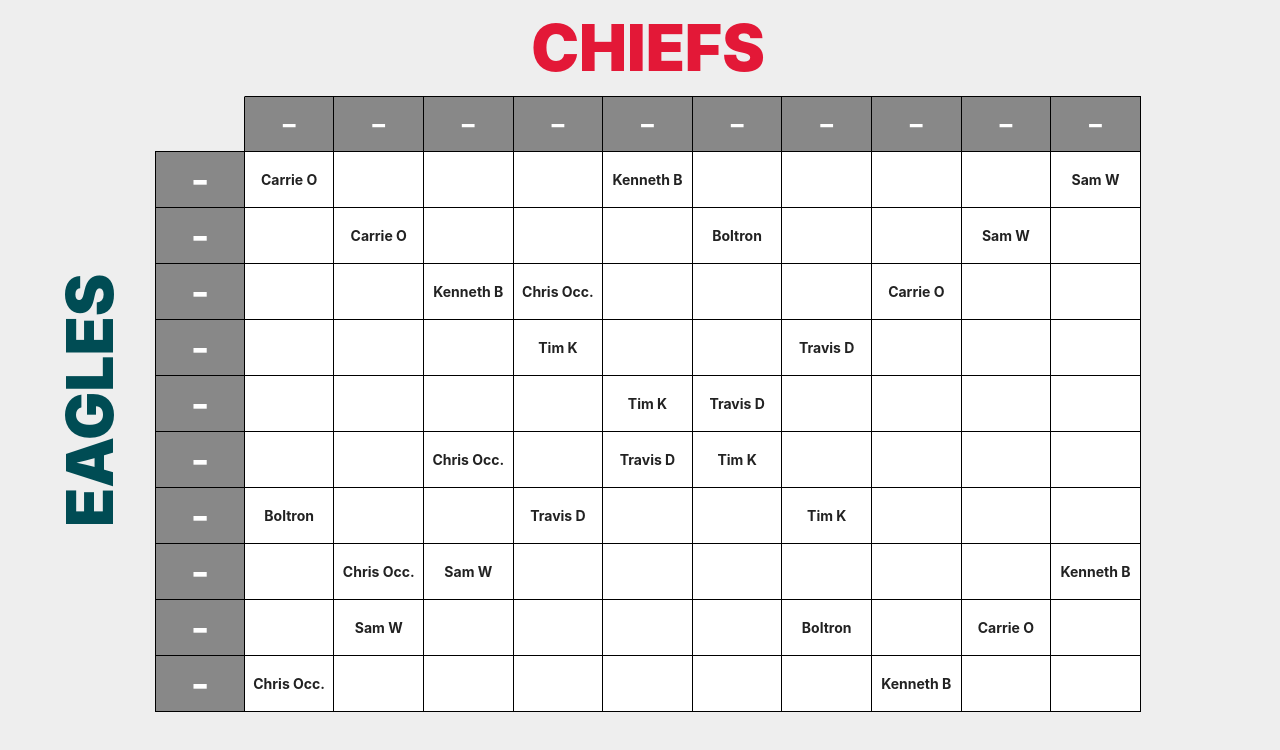
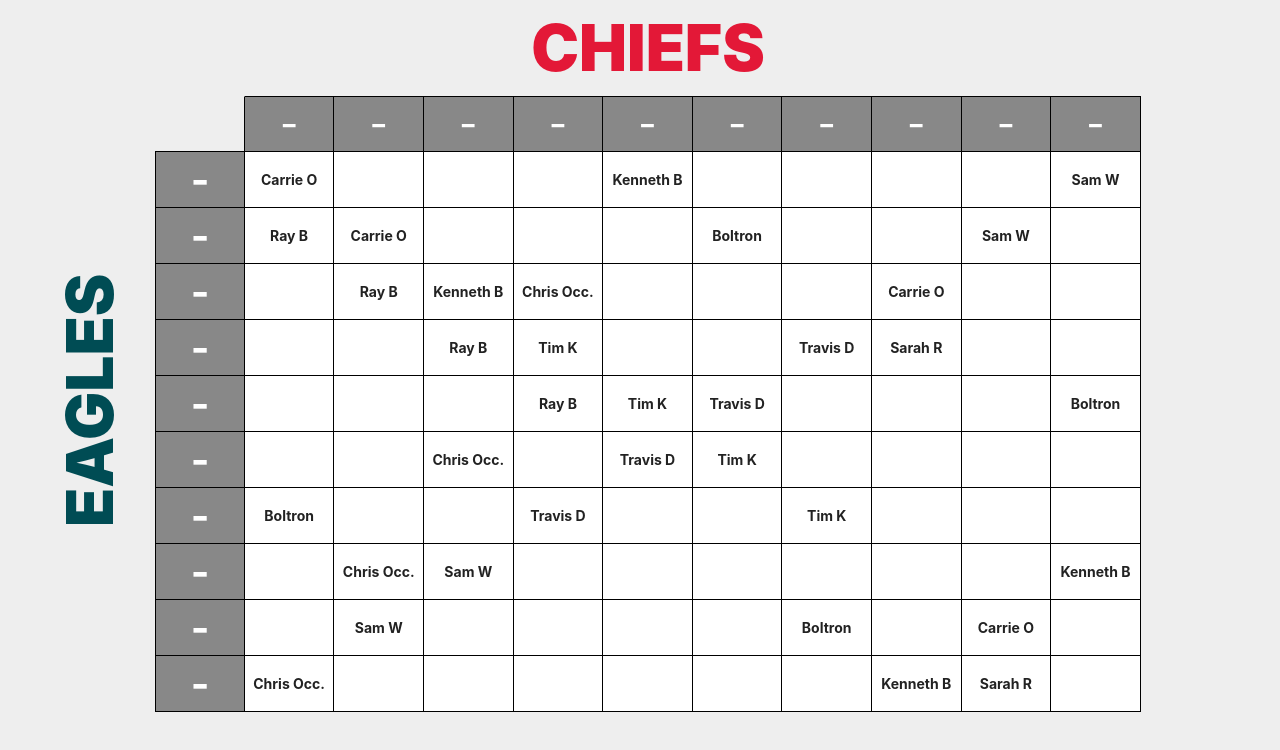
Before and after one commit to travman89/Squares-2024, a React (Vite) app: page / in a window 1280 px wide. Shown: the top 750 px of the page. Built offline with nearby package versions, Linux system fonts and the light colour scheme.

Commit message:
add sarah and Ray

```diff
--- a/index.html
+++ b/index.html
@@ -3,7 +3,7 @@
   <head>
     <meta charset="UTF-8" />
     <meta name="viewport" content="width=device-width, initial-scale=1.0" />
-    <title>Squares 2024</title>
+    <title>Squares 2025</title>
   </head>
   <body>
     <div id="root"></div>
--- a/src/data/row10.json
+++ b/src/data/row10.json
@@ -27,7 +27,7 @@
     "text": "Kenneth B"
   },
   {
-    "text": ""
+    "text": "Sarah R"
   },
   {
     "text": ""
--- a/src/data/row2.json
+++ b/src/data/row2.json
@@ -3,7 +3,7 @@
     "text": "-"
   },
   {
-    "text": ""
+    "text": "Ray B"
   },
   {
     "text": "Carrie O"
--- a/src/data/row3.json
+++ b/src/data/row3.json
@@ -6,7 +6,7 @@
     "text": ""
   },
   {
-    "text": ""
+    "text": "Ray B"
   },
   {
     "text": "Kenneth B"
--- a/src/data/row4.json
+++ b/src/data/row4.json
@@ -9,7 +9,7 @@
     "text": ""
   },
   {
-    "text": ""
+    "text": "Ray B"
   },
   {
     "text": "Tim K"
@@ -24,7 +24,7 @@
     "text": "Travis D"
   },
   {
-    "text": ""
+    "text": "Sarah R"
   },
   {
     "text": ""
--- a/src/data/row5.json
+++ b/src/data/row5.json
@@ -12,7 +12,7 @@
     "text": ""
   },
   {
-    "text": ""
+    "text": "Ray B"
   },
   {
     "text": "Tim K"
@@ -30,6 +30,6 @@
     "text": ""
   },
   {
-    "text": ""
+    "text": "Boltron"
   }
 ]
```
